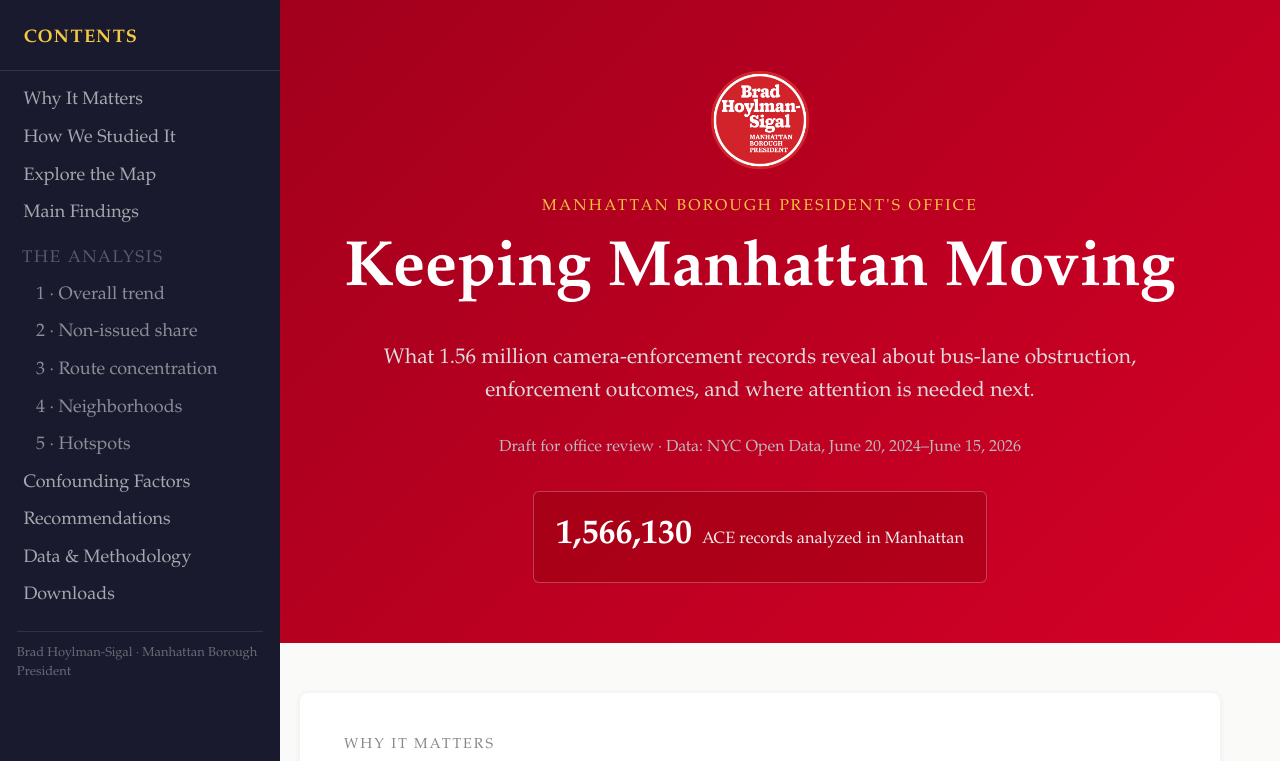
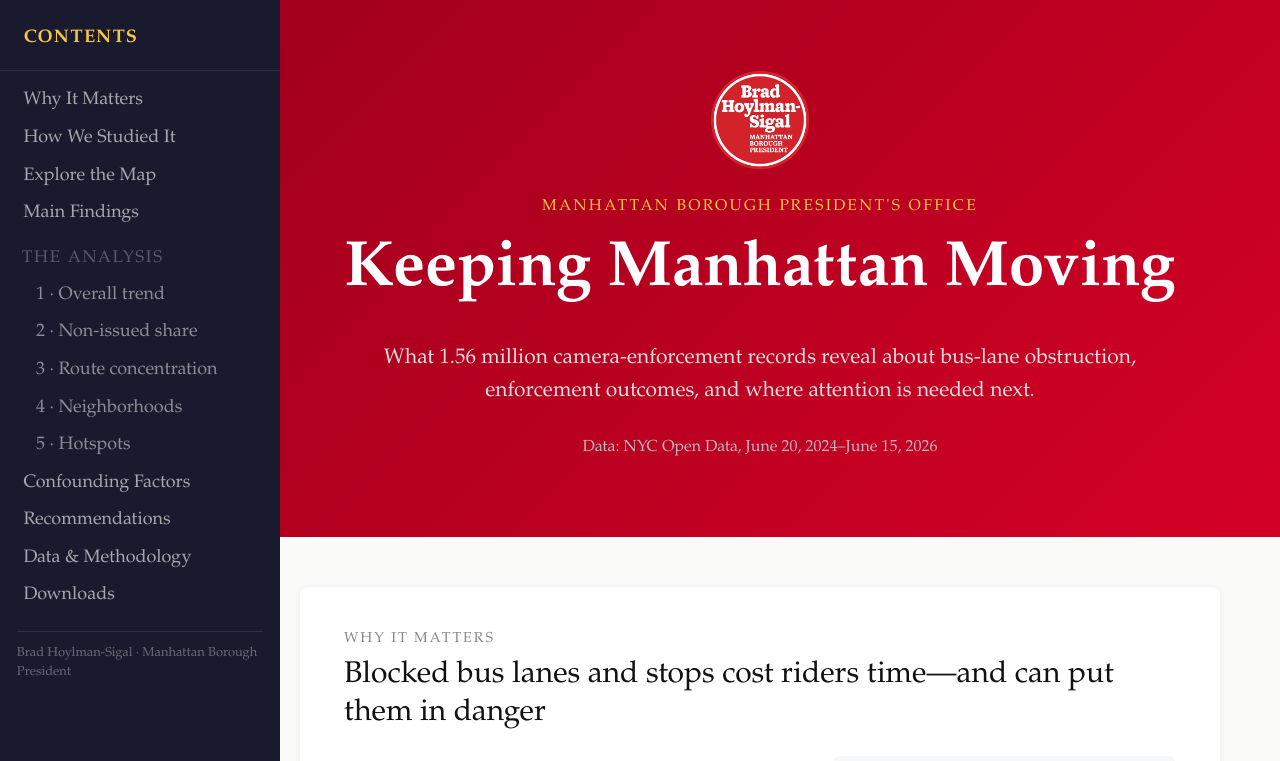
Before and after one commit to quinnaf19/ACE-Online-Report, a Next.js app: page / in a window 1280 px wide. Shown: the top 761 px of the page. Built offline with nearby package versions, Linux system fonts and the light colour scheme.

Commit message:
Simplify report hero

```diff
--- a/app/globals.css
+++ b/app/globals.css
@@ -122,19 +122,6 @@ main { max-width: 1220px; margin: 0 auto; }
 .hero h1 { max-width: 900px; margin: 0 auto .5em; font-size: clamp(2.3em, 5vw, 4em); font-weight: bold; }
 .hero .standfirst { max-width: 760px; margin: 0 auto 1.2em; color: #ddd; font-size: 1.05em; line-height: 1.55; }
 .hero .publine { color: #bbb; font-size: .8em; }
-.hero-stat {
-  display: inline-flex;
-  align-items: baseline;
-  gap: .5em;
-  margin-top: .7em;
-  padding: .8em 1.1em;
-  border: 1px solid rgba(255,255,255,.25);
-  border-radius: 6px;
-  background: rgba(122,0,0,.28);
-}
-.hero-stat strong { font-size: 1.7em; }
-.hero-stat span { color: #eee; font-size: .82em; }
-
 .report-section, .finding {
   margin: 1.8em 0;
   padding: 2em 2.2em;
@@ -369,7 +356,6 @@ footer {
   .contents .nav-logo { padding-top: 2.3em; }
   .hero { margin: 0 -1em 2em; padding: 3em 1.2em 2em; }
   .hero h1 { font-size: 1.9em; }
-  .hero-stat { display: block; }
   .two-col, .pipeline, .outcome-defs, .split-charts, .factor-grid, .download-grid { grid-template-columns: 1fr; }
   .stat-grid { flex-wrap: wrap; }
   .stat-grid article { flex: 1 1 calc(50% - .6em); }
--- a/app/page.tsx
+++ b/app/page.tsx
@@ -178,8 +178,7 @@ export default function Home() {
               What 1.56 million camera-enforcement records reveal about bus-lane obstruction,
               enforcement outcomes, and where attention is needed next.
             </p>
-            <p className="publine">Draft for office review · Data: NYC Open Data, June 20, 2024–June 15, 2026</p>
-            <div className="hero-stat"><strong>1,566,130</strong><span>ACE records analyzed in Manhattan</span></div>
+            <p className="publine">Data: NYC Open Data, June 20, 2024–June 15, 2026</p>
           </section>
 
           <section id="why" className="report-section">
```
